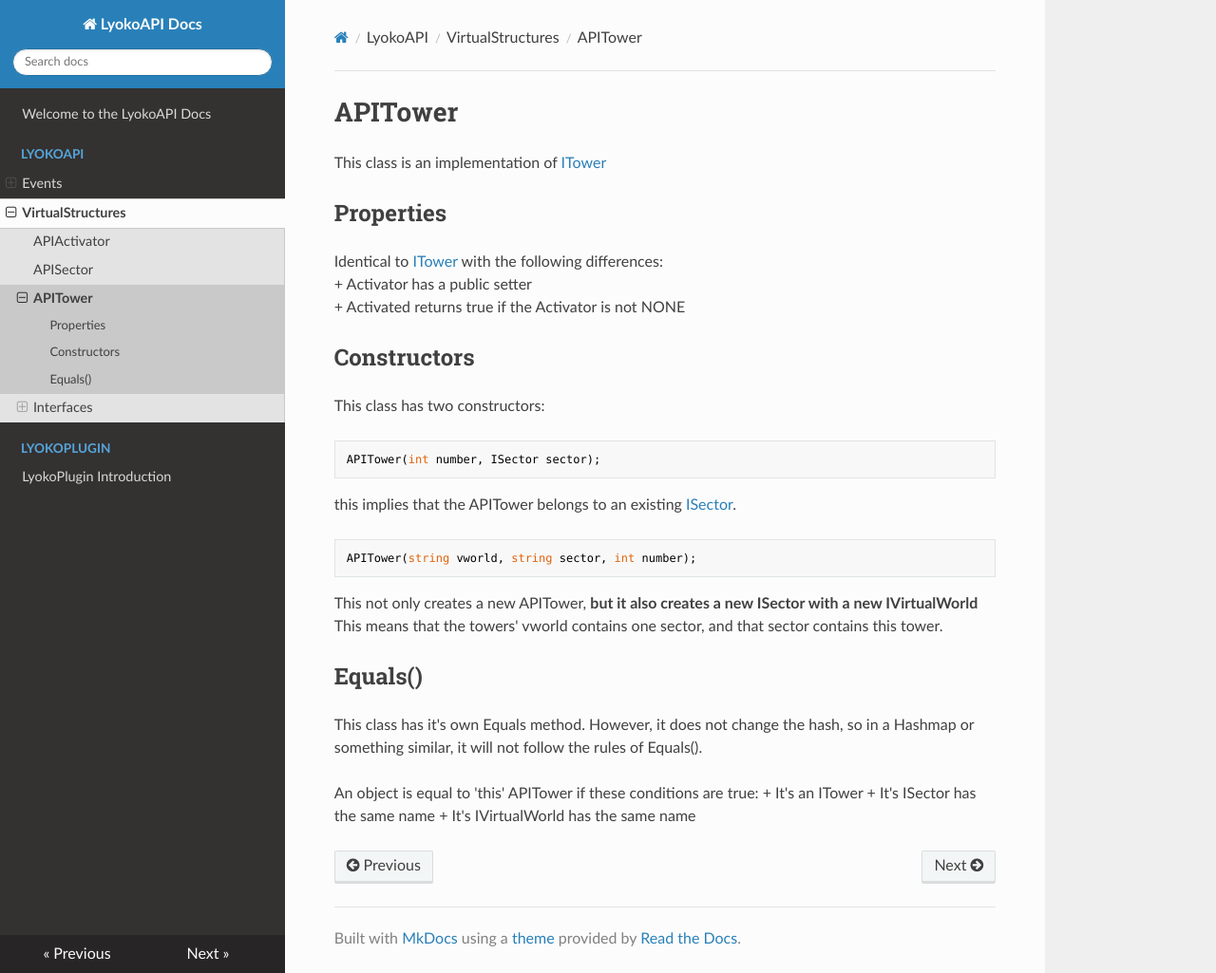
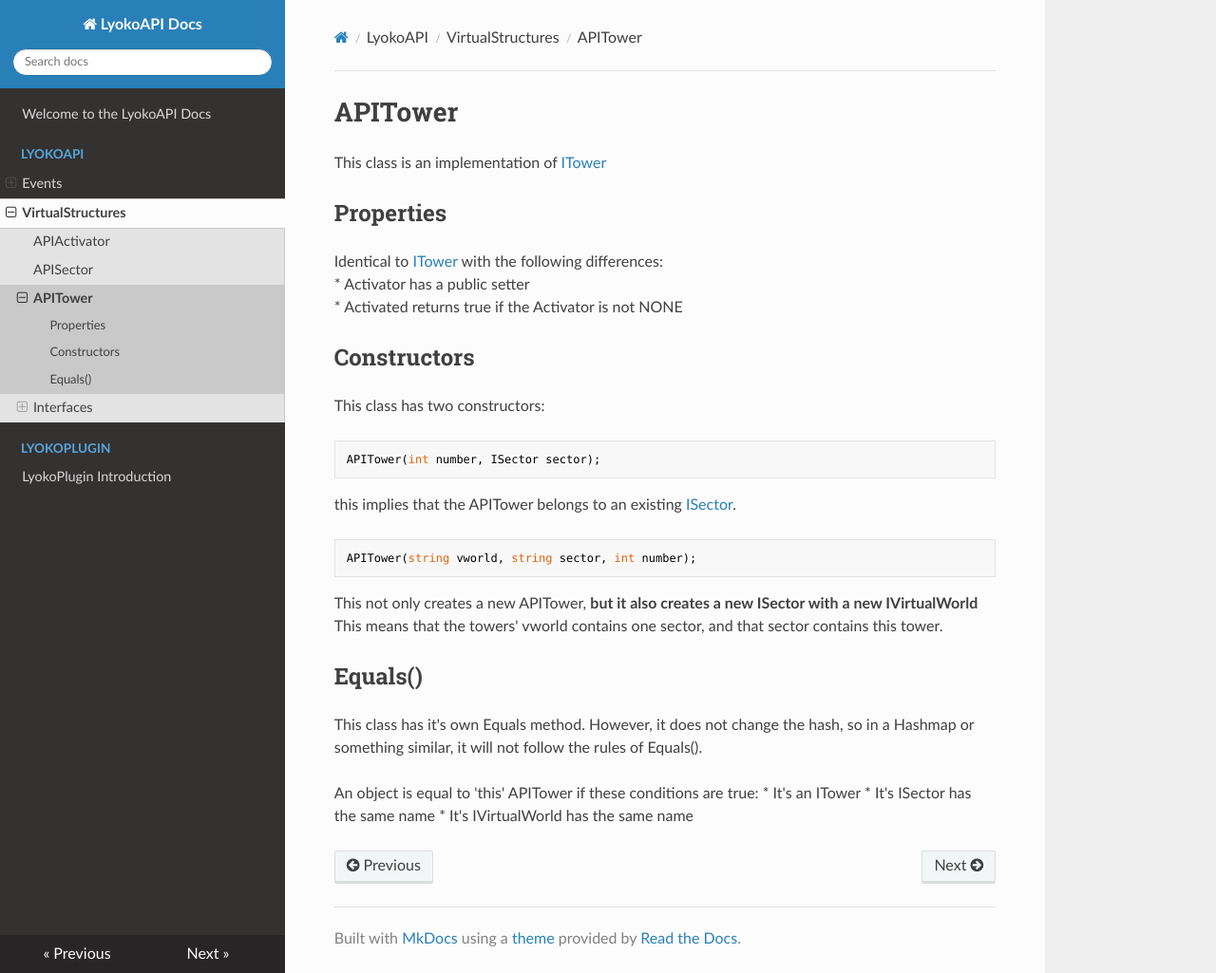
Before and after one commit to LyokoAPI/LyokoAPIDoc, an MkDocs documentation site: the page built from docs/LyokoAPI/VirtualStructures/APITower.md, in a window 1280 px wide and 1025 px high. Shown: the whole window at 95% size. Built offline with MkDocs 1.6.1, drawn with Linux system fonts in a browser that asks for light colours; nearby versions of some CDN libraries.

Commit message:
added ugly lists

```diff
--- a/docs/LyokoAPI/VirtualStructures/APITower.md
+++ b/docs/LyokoAPI/VirtualStructures/APITower.md
@@ -4,8 +4,8 @@ This class is an implementation of [ITower](./Interfaces/ITower.md)
 ##Properties
 Identical to [ITower](./Interfaces/ITower.md)
 with the following differences:
-  + Activator has a public setter
-  + Activated returns true if the Activator is not NONE
+  * Activator has a public setter
+  * Activated returns true if the Activator is not NONE
 
 ##Constructors
 This class has two constructors:
@@ -25,6 +25,6 @@ This class has it's own Equals method.
 However, it does not change the hash, so in a Hashmap or something similar, it will not follow the rules of Equals().
 
 An object is equal to 'this' APITower if these conditions are true:
-  + It's an ITower
-  + It's ISector has the same name
-  + It's IVirtualWorld has the same name
+  * It's an ITower
+  * It's ISector has the same name
+  * It's IVirtualWorld has the same name
```
